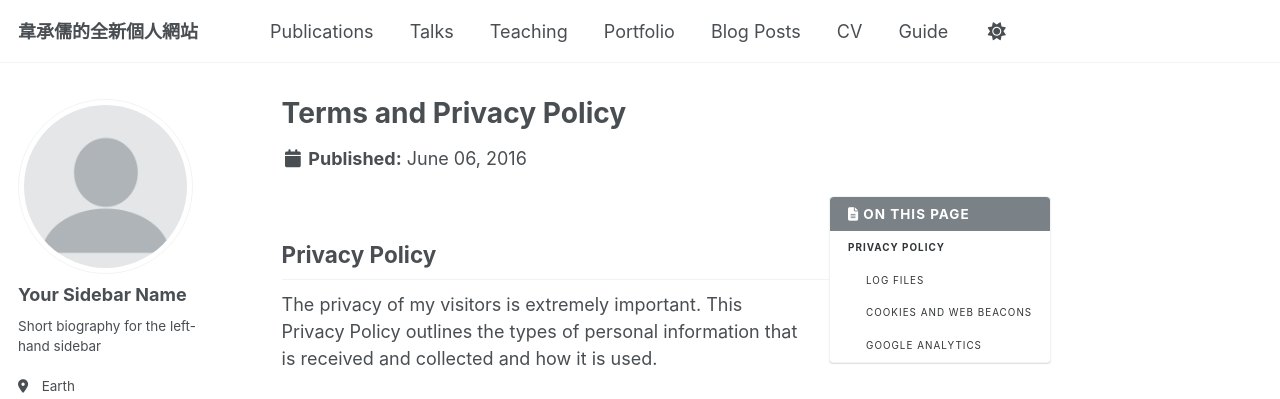
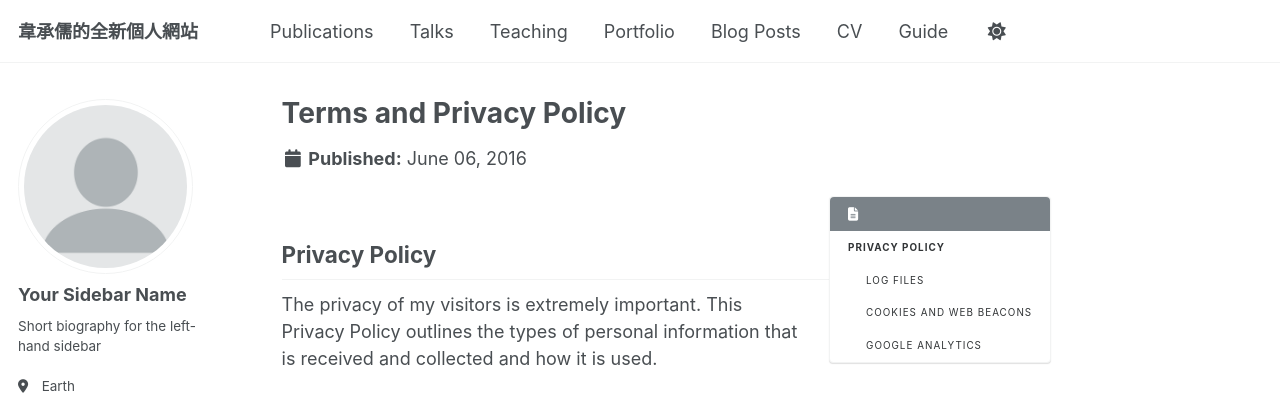
Before and after one commit to Oscar-Wei-seng-u/http-seng-u.github.io, a Jekyll site: the page built from _pages/terms.md, in a window 1280 px wide and 900 px high. Shown: the top 399 px of the window. Built offline with Jekyll 4.4.1, drawn with Linux system fonts in a browser that asks for light colours; some web fonts are replaced; a script that is not in the unit is left out.

Commit message:
Change locale and URL in configuration

```diff
--- a/_config.yml
+++ b/_config.yml
@@ -7,14 +7,14 @@
 # server process.
 
 # Basic Site Settings
-locale                   : "en-US"
+locale                   : "Macau"
 site_theme               : "default" # Currently available options are "default", "air"
 title                    : 韋承儒的全新個人網站
 description              : 計算機科學專業學生 | 實習生
 title_separator          : "-"
 name                     : 韋承儒
 description              : &description "Your Name's academic portfolio"   # Update this with a general description of your site, this is the default if not overridden by a page
-url                      : https://academicpages.github.io # The base hostname & protocol for your site e.g. "https://[your GitHub username].github.io",
+url                      : https://academicpages.github.io # The base hostname & protocol for your site e.g. "https://[Oscar-Wei-seng-u].github.io",
                                                            # or if you already have some other page hosted on Github then use "https://[your GitHub username].github.io/[Your Repo Name]"
 baseurl                  : "" # the subpath of your site, e.g. "/blog"
 repository               : "academicpages/academicpages.github.io"
```
